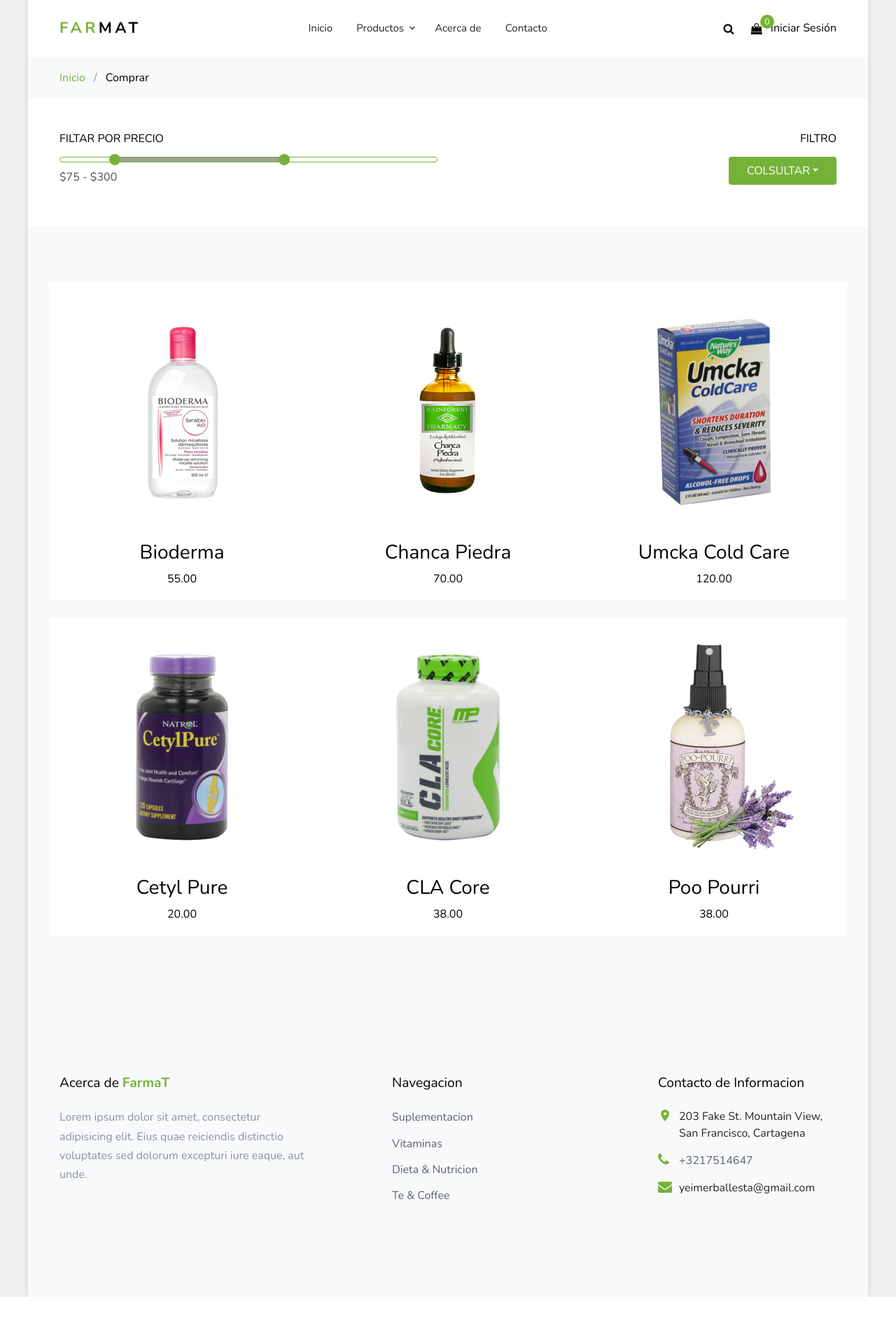
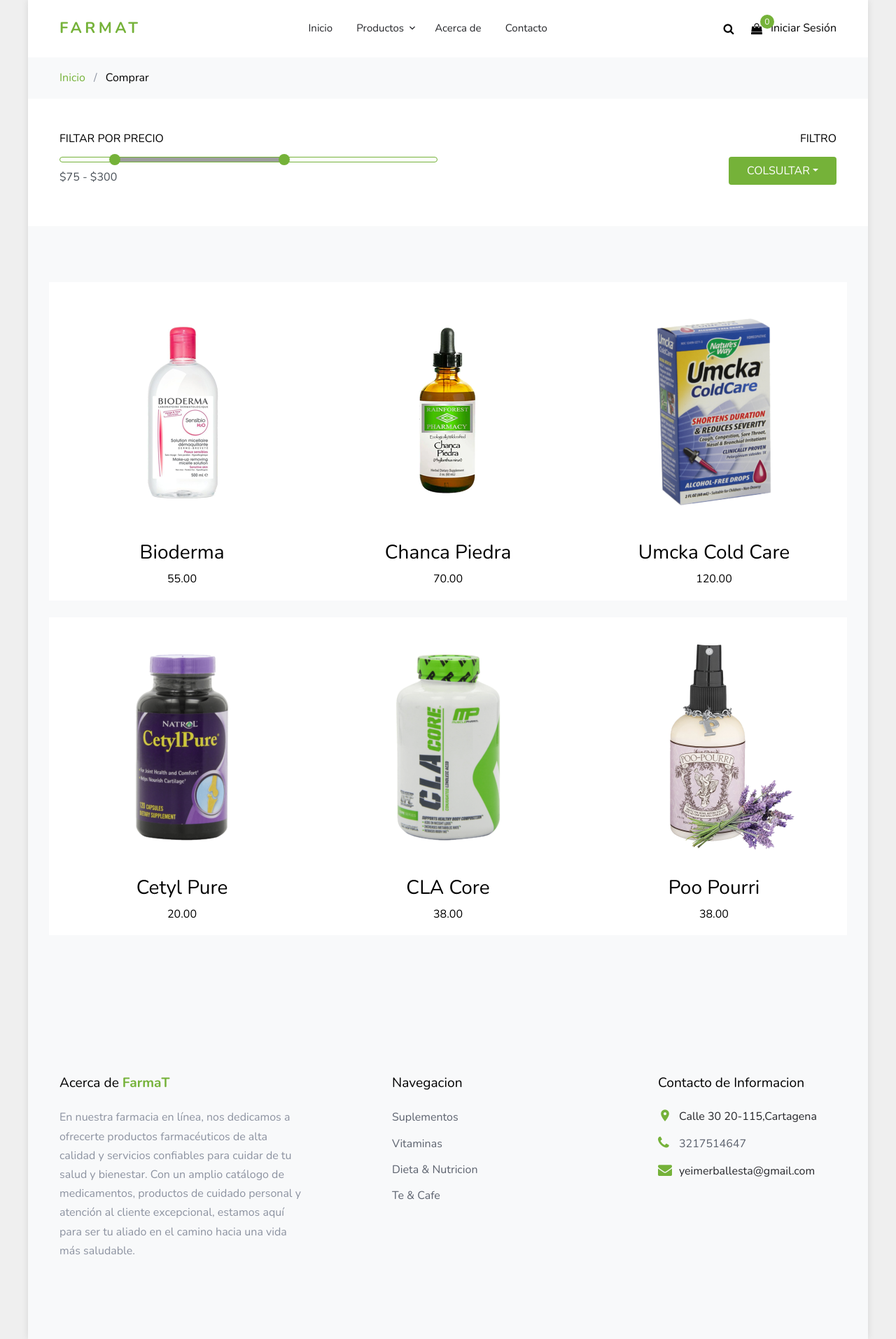
Before and after one commit to Yersonzp/FarmaT, a PHP site: page /FarmaT/shop.php in a window 1280 px wide. Shown: the whole page at 70% size. Before the commit the page ends 1853 px from the top, so only its background shows below. Run offline with PHP 8.4, Linux system fonts and the light colour scheme; data comes from the database, SQL or seed files in the repository; some web fonts are replaced; grey boxes are pictures that could not be loaded.

Commit message:
shop.php

```diff
--- a/shop.php
+++ b/shop.php
@@ -52,7 +52,7 @@ if ($user_id) {
         <div class="d-flex align-items-center justify-content-between">
           <div class="logo">
             <div class="site-logo">
-              <a href="index.php" class="js-logo-clone"><strong class="text-primary">FAR</strong>MAT</a>
+              <a href="index.php" class="js-logo-clone"><strong class="text-primary">FarmaT</strong></a>
             </div>
           </div>
           <div class="main-nav d-none d-lg-block">
@@ -156,16 +156,17 @@ if ($user_id) {
           <div class="col-md-6 col-lg-4 mb-4 mb-lg-0">
             <div class="block-7">
               <h3 class="footer-heading mb-4">Acerca de <strong class="text-primary">FarmaT</strong></h3>
-              <p>Lorem ipsum dolor sit amet, consectetur adipisicing elit. Eius quae reiciendis distinctio voluptates sed dolorum excepturi iure eaque, aut unde.</p>
+              <p>En nuestra farmacia en línea, nos dedicamos a ofrecerte productos farmacéuticos de alta calidad y servicios confiables para cuidar de tu salud y bienestar. Con un amplio catálogo de medicamentos, productos de cuidado personal y atención al cliente excepcional,
+                estamos aquí para ser tu aliado en el camino hacia una vida más saludable.</p>
             </div>
           </div>
           <div class="col-lg-3 mx-auto mb-5 mb-lg-0">
             <h3 class="footer-heading mb-4">Navegacion</h3>
             <ul class="list-unstyled">
-              <li><a href="#">Suplementacion</a></li>
+              <li><a href="#">Suplementos</a></li>
               <li><a href="#">Vitaminas</a></li>
               <li><a href="#">Dieta &amp; Nutricion</a></li>
-              <li><a href="#">Te &amp; Coffee</a></li>
+              <li><a href="#">Te &amp; Cafe</a></li>
             </ul>
           </div>
 
@@ -173,8 +174,8 @@ if ($user_id) {
             <div class="block-5 mb-5">
               <h3 class="footer-heading mb-4">Contacto de Informacion</h3>
               <ul class="list-unstyled">
-                <li class="address">203 Fake St. Mountain View, San Francisco, Cartagena</li>
-                <li class="phone"><a href="tel://23923929210">+3217514647</a></li>
+                <li class="address">Calle 30 20-115,Cartagena</li>
+                <li class="phone"><a href="tel://3217514647">3217514647</a></li>
                 <li class="email">yeimerballesta@gmail.com</li>
               </ul>
             </div>
```
